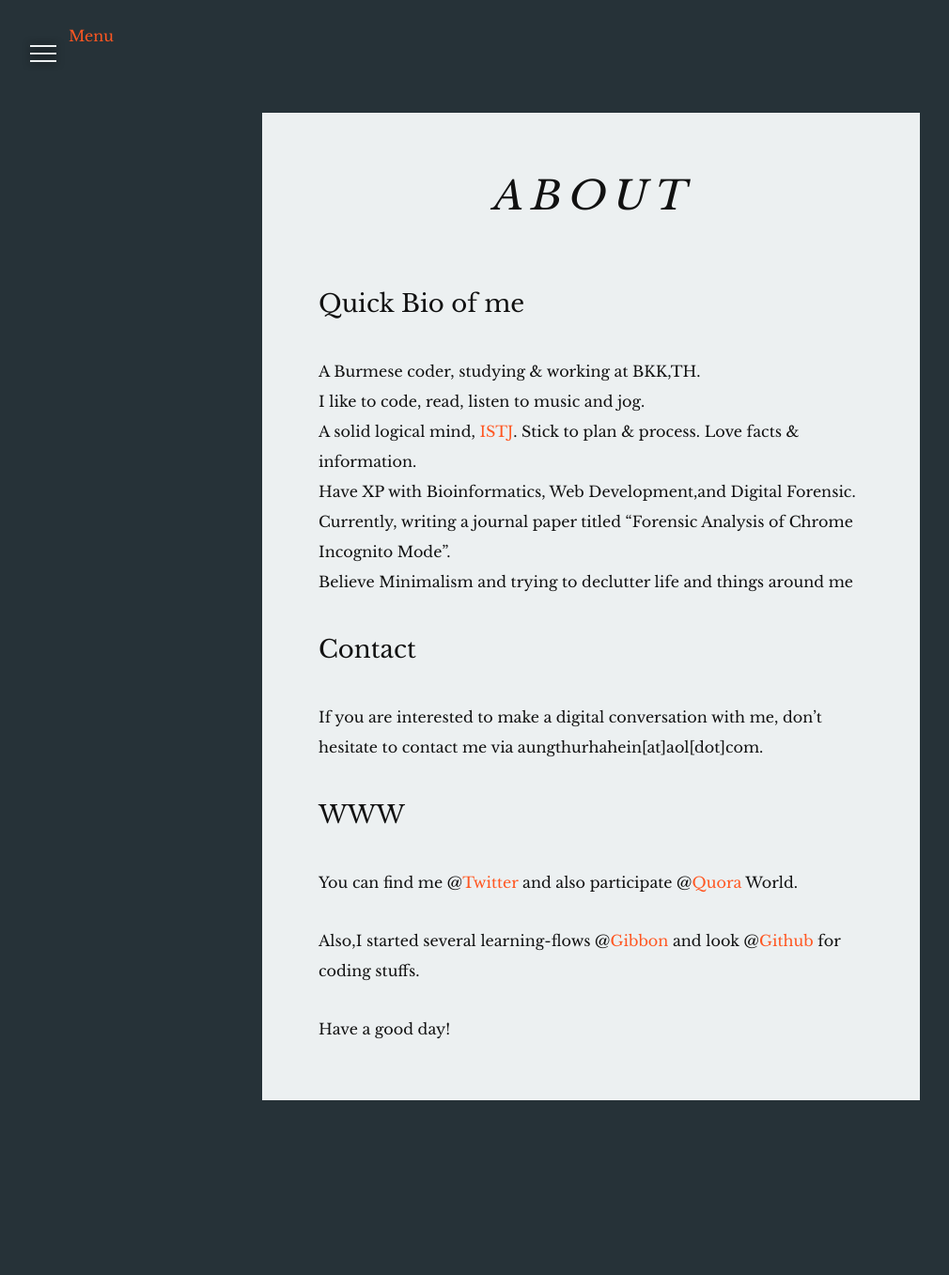
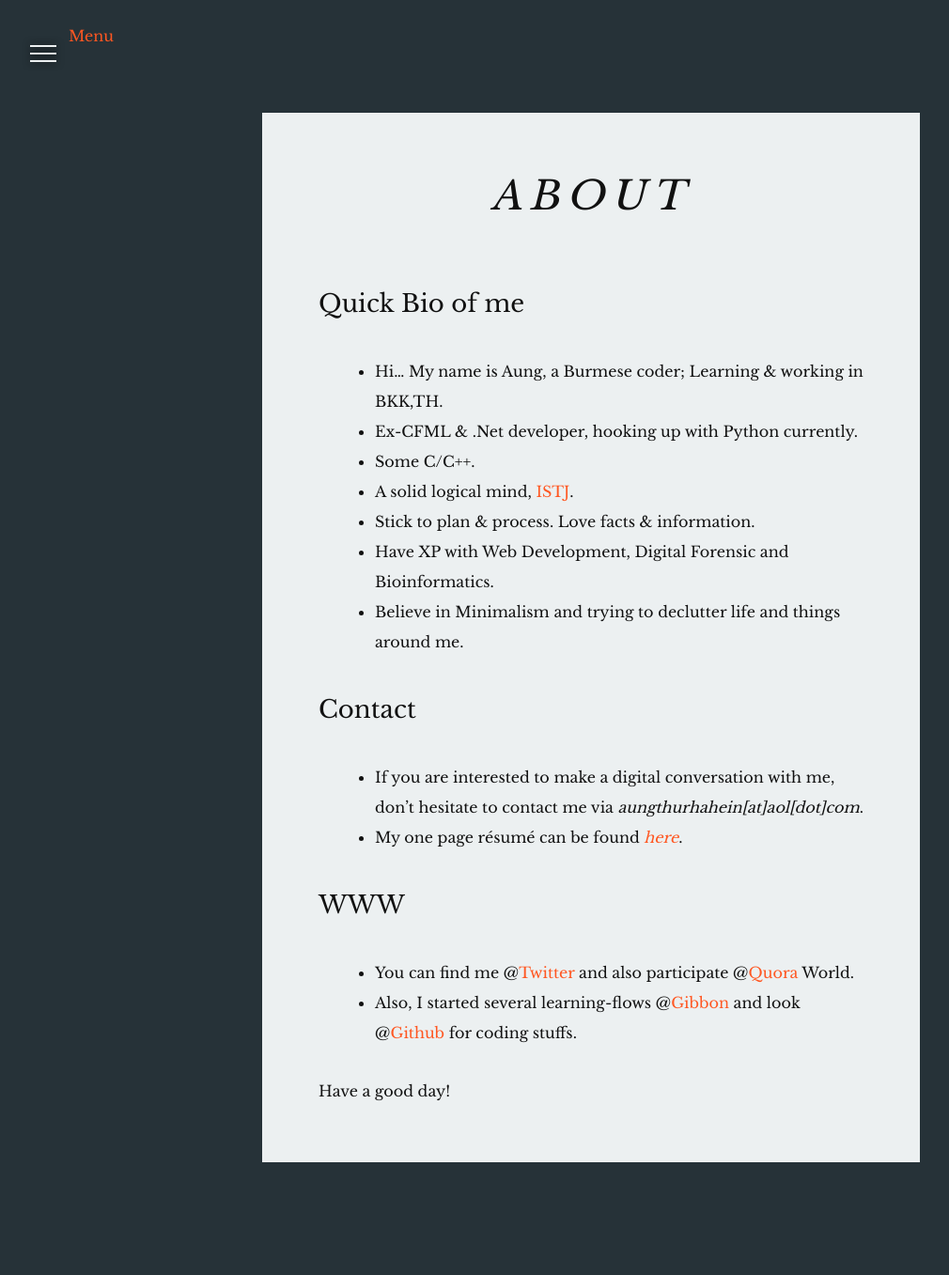
Before and after one commit to aungthurhahein/aungthurhahein.github.com, a Jekyll site: the page built from about.md, in a window 1280 px wide. Shown: the whole page at 94% size, without its empty margins (11-1021 px from the left). Built offline with Jekyll 4.4.1, drawn with Linux system fonts in a browser that asks for light colours; nearby versions of some CDN libraries; before the commit the page ends 1291 px from its top, so only the background shows below that.

Commit message:
polish about page

```diff
--- a/about.md
+++ b/about.md
@@ -5,19 +5,21 @@ permalink: /about/
 ---
 
 ### Quick Bio of me
-A Burmese coder, studying & working at BKK,TH.\\
-I like to code, read, listen to music and jog.\\
-A solid logical mind, <a href="http://www.16personalities.com/istj-personality" target="_blank">ISTJ</a>. Stick to plan & process. Love facts & information.\\
-Have XP with Bioinformatics, Web Development,and Digital Forensic.\\
-Currently, writing a journal paper titled "Forensic Analysis of Chrome Incognito Mode".\\
-Believe Minimalism and trying to declutter life and things around me
+
+* Hi... My name is Aung, a Burmese coder; Learning & working in BKK,TH.
+* Ex-CFML & .Net developer, hooking up with Python currently.
+* Some C/C++.
+* A solid logical mind, <a href="http://www.16personalities.com/istj-personality" target="_blank">ISTJ</a>.
+* Stick to plan & process. Love facts & information.
+* Have XP with Web Development, Digital Forensic and Bioinformatics.
+* Believe in Minimalism and trying to declutter life and things around me.
 
 ### Contact
-If you are interested to make a digital conversation with me, don’t hesitate to contact me via aungthurhahein[at]aol[dot]com.
+* If you are interested to make a digital conversation with me, don’t hesitate to contact me via *aungthurhahein[at]aol[dot]com*.
+* My one page résumé can be found *<a href="https://drive.google.com/file/d/0B-5hWRvjB-AYb1l1OTgwTG1aWkU/view?usp=sharing" target="_blank">here</a>*.
 
 ### WWW
-You can find me @<a href="https://twitter.com/AtrHein" target="_blank">Twitter</a> and also participate @<a href="https://www.quora.com/profile/Aung-Thu-Rha-Hein" target="_blank">Quora</a> World.
-
-Also,I started several learning-flows @<a href="https://gibbon.co/atrx" target="_blank">Gibbon</a> and look @<a href="https://github.com/aungthurhahein" target="_blank">Github</a> for coding stuffs.
+* You can find me @<a href="https://twitter.com/AtrHein" target="_blank">Twitter</a> and also participate @<a href="https://www.quora.com/profile/Aung-Thu-Rha-Hein" target="_blank">Quora</a> World.
+* Also, I started several learning-flows @<a href="https://gibbon.co/atrx" target="_blank">Gibbon</a> and look @<a href="https://github.com/aungthurhahein" target="_blank">Github</a> for coding stuffs.
 
 Have a good day!
```
Also changed, not shown: _drafts/Essential_Research.md (added, +9 -0 lines), now.md (+10 -10 lines).
